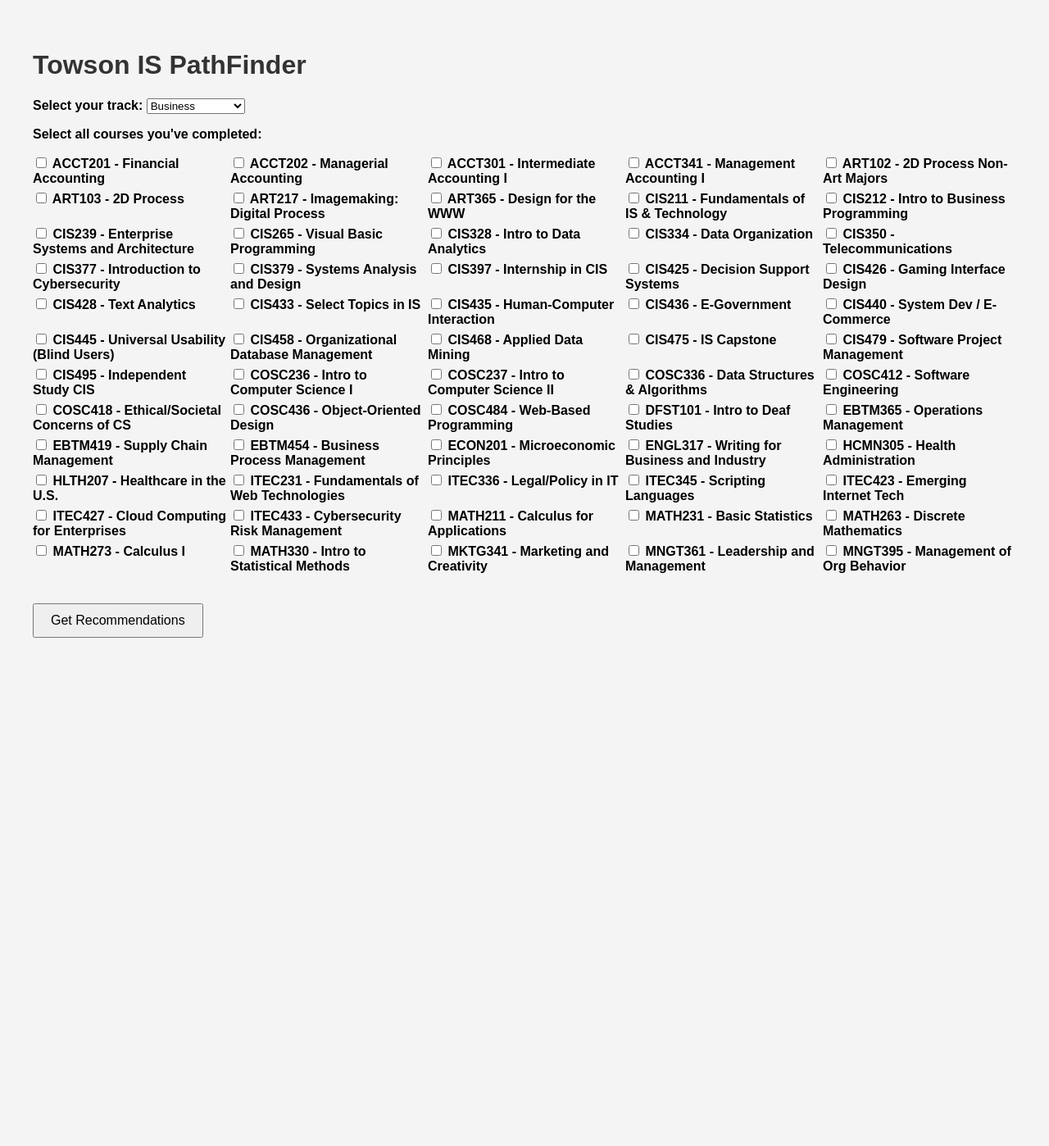
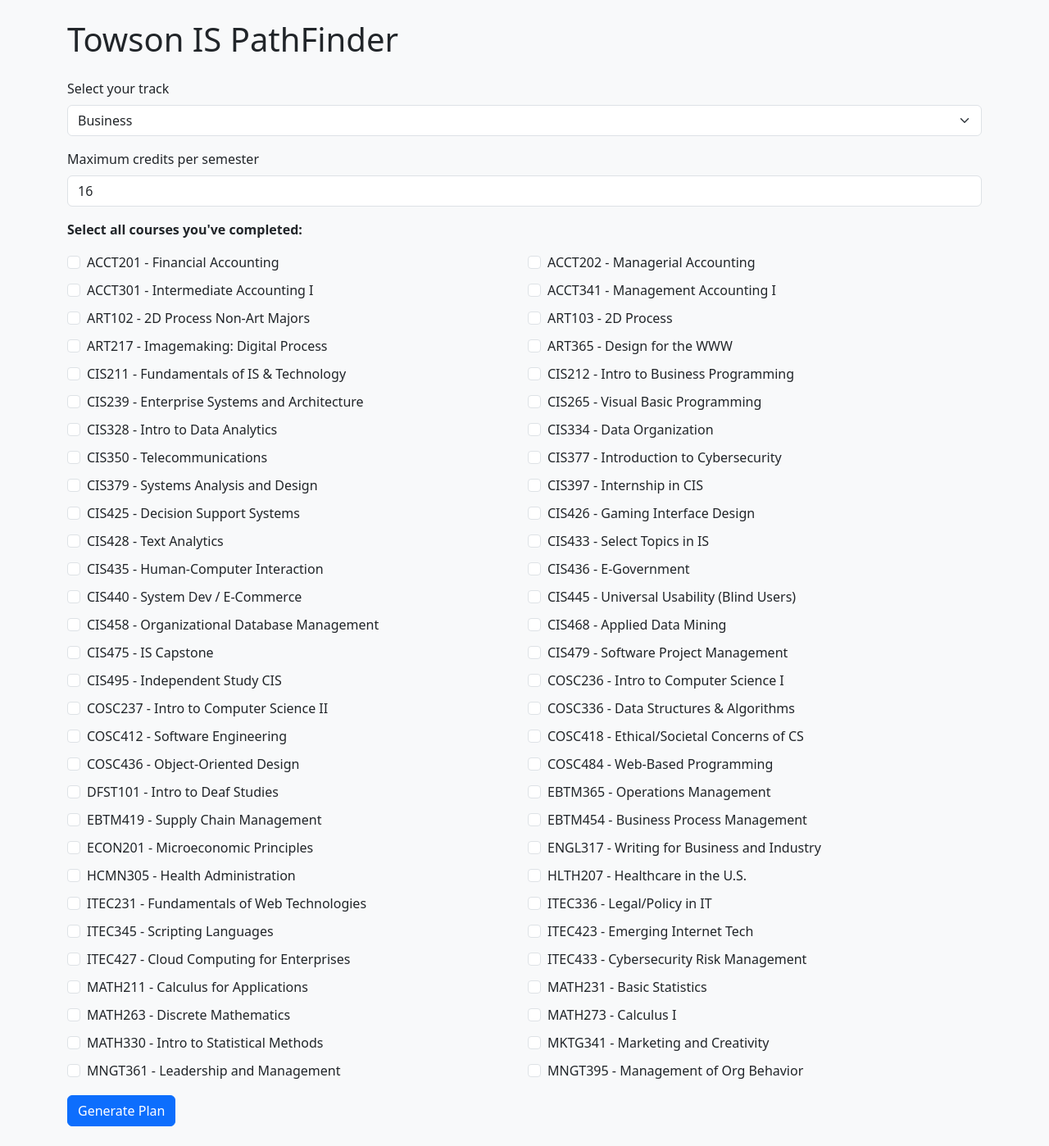
Before and after one commit to abelberhanuu/towson-is-pathfinder, a Flask app: page / in a window 1280 px wide. Shown: the whole page at 82% size. Before the commit the page ends 778 px from the top, so only its background shows below. Run offline with Flask 3, Linux system fonts and the light colour scheme.

Commit message:
Add course planning feature

```diff
--- a/app.py
+++ b/app.py
@@ -1,6 +1,7 @@
 from flask import Flask, render_template, request
 import pandas as pd
 from recommender import recommend_courses
+from generate_plan import generate_plan
 
 app = Flask(__name__)
 
@@ -17,5 +18,13 @@ def recommend():
     recommendations = recommend_courses(track, completed_courses)
     return render_template('results.html', recommendations=recommendations)
 
+@app.route('/plan', methods=['POST'])
+def plan():
+    track = request.form.get('track')
+    completed_courses = request.form.getlist('completed_courses')
+    max_credits = request.form.get('max_credits', type=int, default=16)
+    plan, unscheduled = generate_plan(track, completed_courses, max_credits)
+    return render_template('plan.html', plan=plan, unscheduled=unscheduled)
+
 if __name__ == '__main__':
     app.run(debug=True)
--- a/templates/index.html
+++ b/templates/index.html
@@ -1,49 +1,44 @@
 <!DOCTYPE html>
-<html>
+<html lang="en">
 <head>
+    <meta charset="UTF-8">
     <title>Towson IS PathFinder</title>
-    <style>
-        body { font-family: Arial, sans-serif; padding: 2rem; background: #f4f4f4; }
-        h1 { color: #333; }
-        label { font-weight: bold; }
-        .course-group { margin-bottom: 1rem; }
-        .checkbox-grid {
-            display: grid;
-            grid-template-columns: repeat(auto-fill, minmax(220px, 1fr));
-            gap: 5px;
-        }
-        .submit-button {
-            margin-top: 20px;
-            padding: 10px 20px;
-            font-size: 1rem;
-        }
-    </style>
+    <link rel="stylesheet" href="https://cdn.jsdelivr.net/npm/bootstrap@5.3.2/dist/css/bootstrap.min.css">
 </head>
-<body>
-    <h1>Towson IS PathFinder</h1>
-
-    <form method="POST" action="/recommend">
-        <label for="track">Select your track:</label>
-        <select name="track" required>
+<body class="bg-light">
+<div class="container py-4">
+    <h1 class="mb-4">Towson IS PathFinder</h1>
+    <form method="POST" action="/plan">
+        <div class="mb-3">
+            <label for="track" class="form-label">Select your track</label>
+            <select id="track" name="track" class="form-select" required>
                 <option value="Business">Business</option>
                 <option value="Data Analytics">Data Analytics</option>
                 <option value="Interface Design">Interface Design</option>
                 <option value="Systems">Systems</option>
             </select>
-
-        <div class="course-group">
-            <p><strong>Select all courses you've completed:</strong></p>
-            <div class="checkbox-grid">
+        </div>
+        <div class="mb-3">
+            <label for="max_credits" class="form-label">Maximum credits per semester</label>
+            <input type="number" class="form-control" id="max_credits" name="max_credits" min="12" max="18" value="16">
+        </div>
+        <div class="mb-3">
+            <p class="fw-bold">Select all courses you've completed:</p>
+            <div class="row row-cols-1 row-cols-md-2 g-2">
                 {% for course in courses %}
-                <label>
-                    <input type="checkbox" name="completed_courses" value="{{ course.course_id }}">
+                <div class="col">
+                    <div class="form-check">
+                        <input class="form-check-input" type="checkbox" name="completed_courses" value="{{ course.course_id }}" id="{{ course.course_id }}">
+                        <label class="form-check-label" for="{{ course.course_id }}">
                             {{ course.course_id }} - {{ course.course_name }}
                         </label>
+                    </div>
+                </div>
                 {% endfor %}
             </div>
         </div>
-
-        <button class="submit-button" type="submit">Get Recommendations</button>
+        <button type="submit" class="btn btn-primary">Generate Plan</button>
     </form>
+</div>
 </body>
 </html>
```
Also changed, not shown: generate_plan.py (added, +92 -0 lines), templates/plan.html (added, +49 -0 lines). Lines whose indentation alone changed are shown as unchanged.
